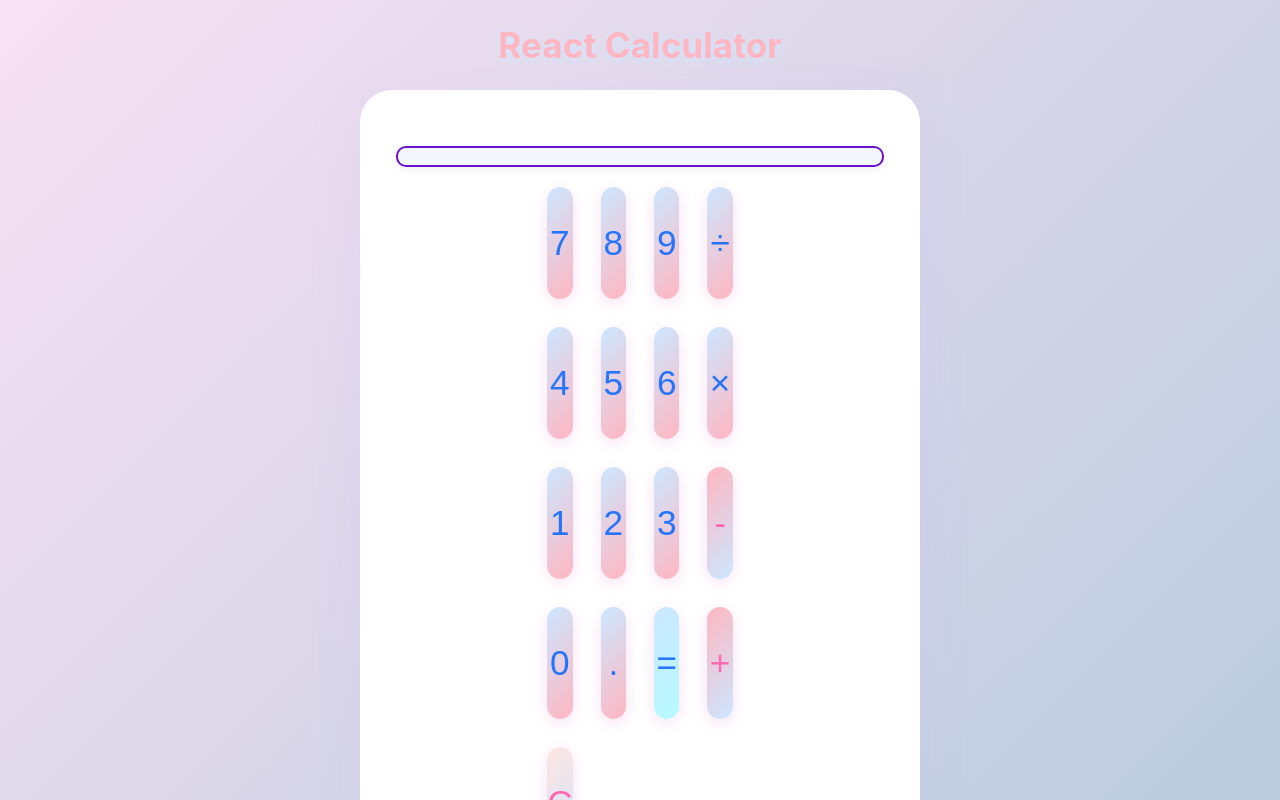
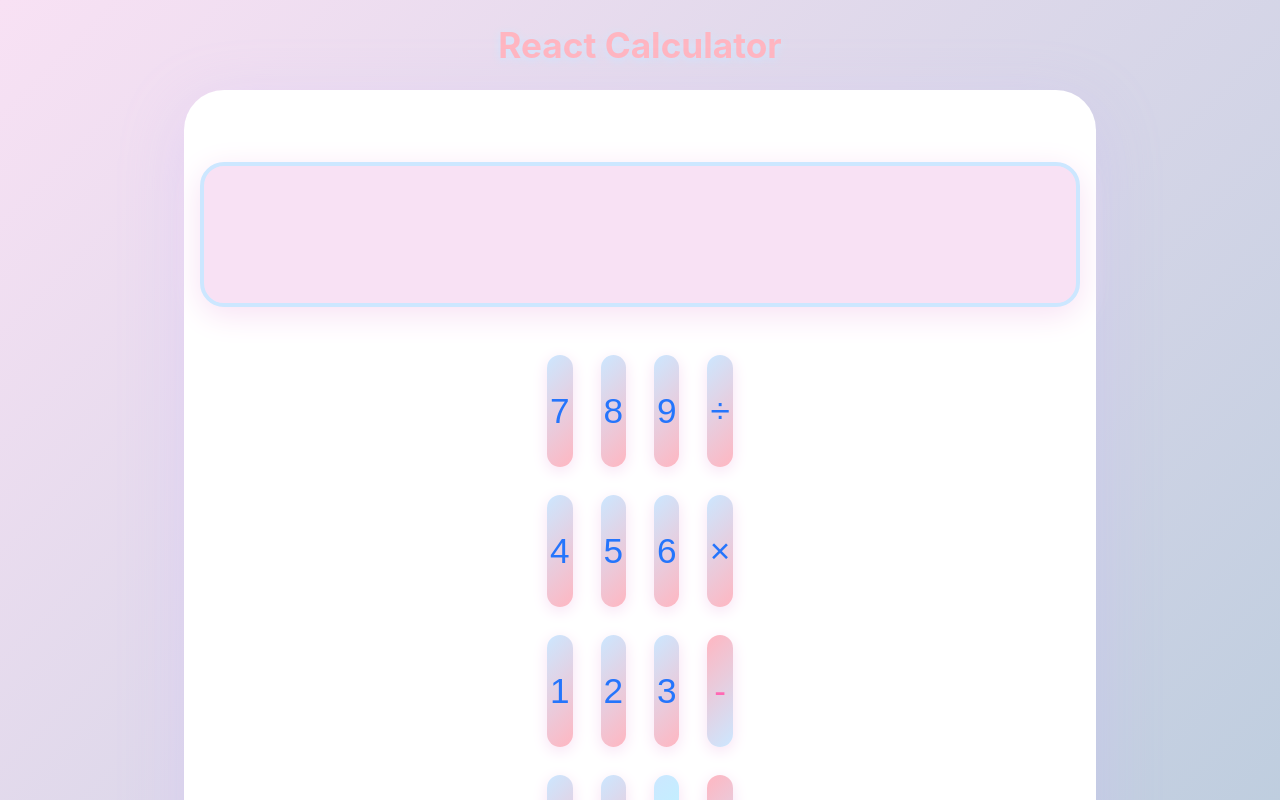
Before and after one commit to ruka-rukhailah/react-calculator-new, a React (Create React App) app: page / in a window 1280 px wide. Shown: the top 800 px of the page. Built offline with nearby package versions, Linux system fonts and the light colour scheme.

Commit message:
Clean up and optimize App.css: remove nested selectors, consolidate styles, improve accessibility

```diff
--- a/src/App.css
+++ b/src/App.css
@@ -12,6 +12,7 @@
   justify-content: center;
 }
 
+
 .calc-title {
   font-size: 2.2rem;
   margin-bottom: 24px;
@@ -19,42 +20,19 @@
   text-shadow: 0 2px 8px #cce7ff;
 }
 
+
 .calc-container {
   background: #fff;
-  border-radius: 32px;
-  box-shadow: 0 12px 48px rgba(200, 180, 255, 0.22);
-  padding: 56px 40px 40px 40px;
+  border-radius: 40px;
+  box-shadow: 0 16px 64px rgba(200, 180, 255, 0.28);
+  padding: 72px 56px 56px 56px;
   display: flex;
   flex-direction: column;
   align-items: center;
-  min-width: 480px;
-}
-
-.calc-display {
-  width: 100%;
-  margin-bottom: 20px;
-  border: 2px solid #6a11cb;
-  border-radius: 10px;
-  text-align: right;
-  background-color: #f3f6fd;
-  color: #222;
-  box-shadow: 0 2px 8px rgba(40, 40, 80, 0.08);
+  min-width: 600px;
 }
 
 
-.buttons {
-  display: grid;
-  grid-template-columns: repeat(4, 1fr);
-  gap: 28px;
-  padding: 0 32px;
-}
-
-
-.button,
-button {
-  font-size: 2.2rem;
-  padding: 36px 0;
-/* Unified and enlarged display style */
 .calc-display {
   width: 100%;
   font-size: 3.5rem;
@@ -67,6 +45,22 @@ button {
   color: #2575fc;
   box-shadow: 0 8px 32px #f8e1f4;
 }
+
+
+
+.buttons {
+  display: grid;
+  grid-template-columns: repeat(4, 1fr);
+  gap: 28px;
+  padding: 0 32px;
+}
+
+
+
+.button,
+button {
+  font-size: 2.2rem;
+  padding: 36px 0;
   border: none;
   border-radius: 16px;
   background: linear-gradient(135deg, #cce7ff 0%, #ffb6c1 100%);
@@ -77,27 +71,25 @@ button {
   font-weight: 500;
 }
 
+.button:focus,
+button:focus {
+  outline: 2px solid #2575fc;
+  outline-offset: 2px;
+}
+
+
 .button:active,
 button:active {
   transform: scale(0.97);
 }
 
+
 .button.btn-operator,
 button.btn-operator {
   background: linear-gradient(135deg, #ffb6c1 0%, #cce7ff 100%);
   color: #ff69b4;
-/* Unified and enlarged container style */
-.calc-container {
-  background: #fff;
-  border-radius: 40px;
-  box-shadow: 0 16px 64px rgba(200, 180, 255, 0.28);
-  padding: 72px 56px 56px 56px;
-  display: flex;
-  flex-direction: column;
-  align-items: center;
-  min-width: 600px;
 }
-}
+
 
 .button.btn-clear,
 button.btn-clear {
@@ -105,6 +97,7 @@ button.btn-clear {
   color: #ff69b4;
 }
 
+
 .button.btn-equals,
 button.btn-equals {
   background: linear-gradient(135deg, #cce7ff 0%, #b6faff 100%);
```
